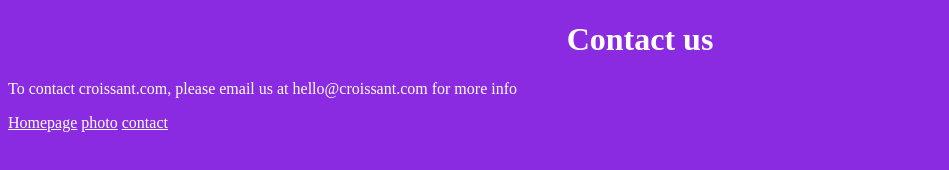
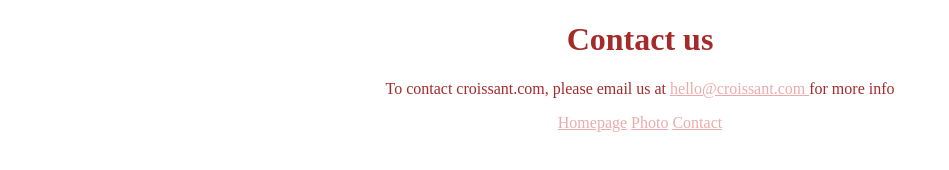
Before and after one commit to Alexandra-Jade/Multiple-pages-static-website, a plain HTML site: page contact.html in a window 1280 px wide. Shown: the whole page, without its empty margins (0-949 px from the left). Drawn offline with Linux system fonts and the light colour scheme.

Commit message:
email link

```diff
--- a/contact.html
+++ b/contact.html
@@ -11,13 +11,18 @@
   <body>
     <h1>Contact us</h1>
     <p>
-      To contact croissant.com, please email us at hello@croissant.com for more
+      To contact croissant.com, please email us at
+
+
+    <a href="mailto:hello@croissant.com" class="email-link">
+        hello@croissant.com </a> for more
       info
-    </p>
+ </p>
+
     <div>
       <a href="/">Homepage</a>
-      <a href="/photo.html">photo</a>
-      <a href="/contact.html">contact</a>
+      <a href="/photo.html">Photo</a>
+      <a href="/contact.html">Contact</a>
     </div>
   </body>
 </html>
--- a/css/styles.css
+++ b/css/styles.css
@@ -1,15 +1,23 @@
 body {
-  background-color: blueviolet;
+  text-align: center;
+  background-color: f8e8a6;
 }
 h1 {
   text-align: center;
-  color: white;
+  color: brown;
 }
 
 a {
-  color: white;
+  color: rgb(236, 171, 171);
 }
 
 p {
-  color: white;
+  color: brown;
 }
+
+.croissant-photo {
+  max-width: 100%;
+  border-radius: 10px;
+  display: block;
+  margin: 30px auto;
+}
```
Also changed, not shown: index.html (+3 -3 lines), photo.html (+2 -3 lines), images/Croissant.jpeg (deleted), images/croissant.png (added), images/croissants.png (added).
